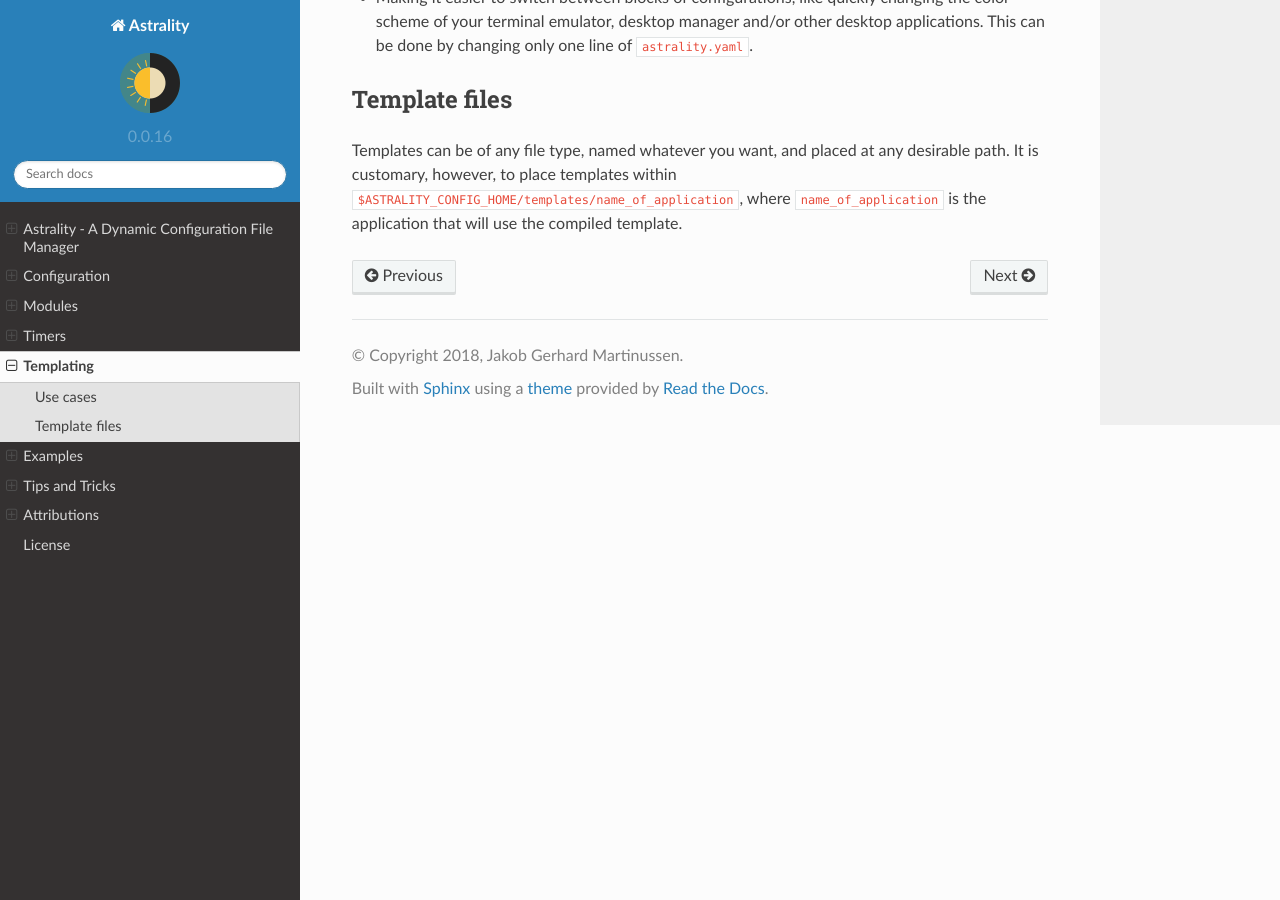
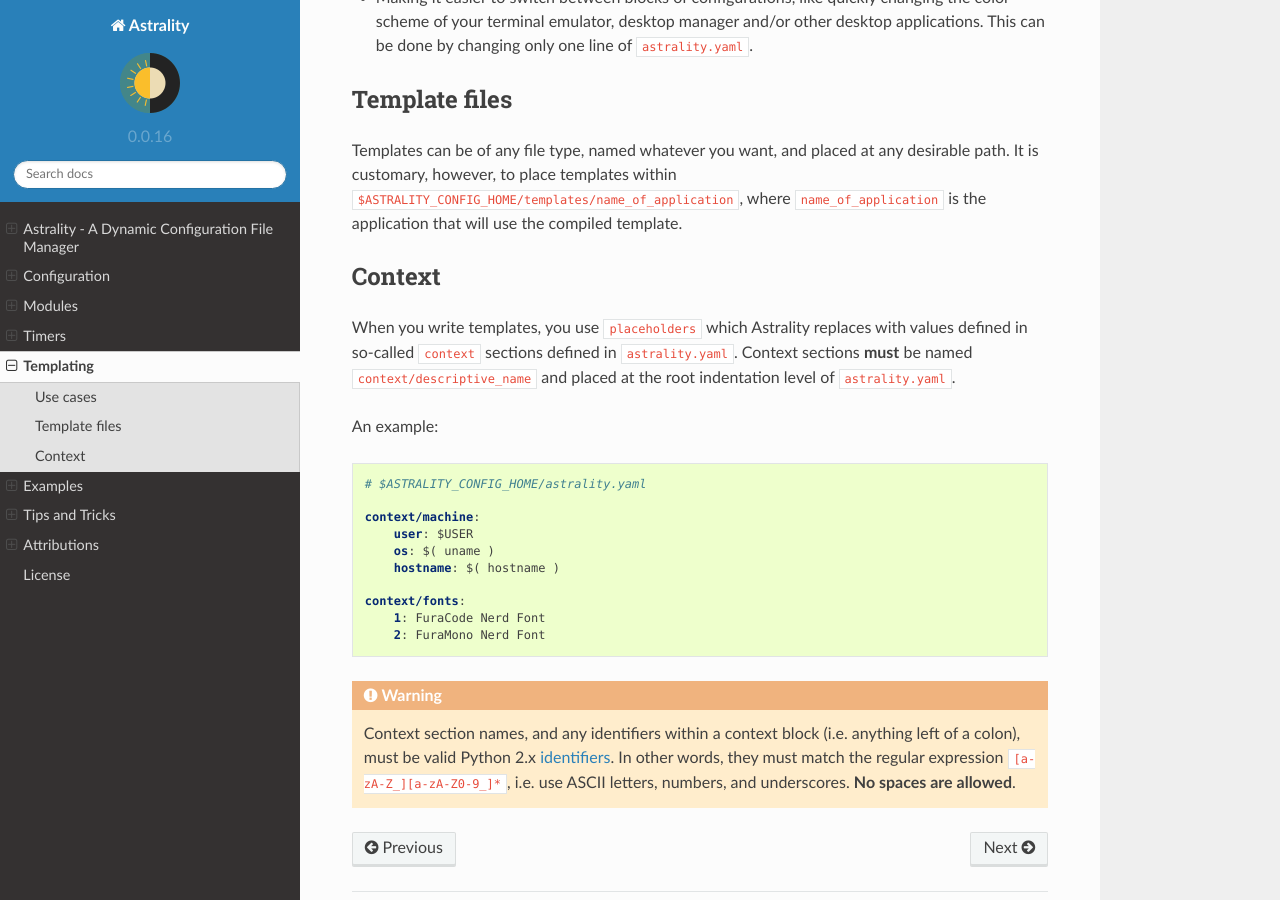
Before and after one commit to JakobGM/astrality, a Sphinx documentation site: the page built from docs/templating.rst, in a window 1280 px wide and 900 px high, scrolled down 541 px. Built offline with Sphinx 7.4.7 and the Read the Docs theme 2.0.0, drawn with Linux system fonts in a browser that asks for light colours.

Commit message:
Document context yaml sections

```diff
--- a/docs/templating.rst
+++ b/docs/templating.rst
@@ -23,3 +23,33 @@ Template files
 ==============
 
 Templates can be of any file type, named whatever you want, and placed at any desirable path. It is customary, however, to place templates within ``$ASTRALITY_CONFIG_HOME/templates/name_of_application``, where ``name_of_application`` is the application that will use the compiled template.
+
+
+.. _context:
+
+Context
+=======
+
+When you write templates, you use ``placeholders`` which Astrality replaces with values defined in so-called ``context`` sections defined in ``astrality.yaml``.
+Context sections **must** be named ``context/descriptive_name`` and placed at the root indentation level of ``astrality.yaml``.
+
+An example:
+
+.. code-block:: yaml
+
+    # $ASTRALITY_CONFIG_HOME/astrality.yaml
+
+    context/machine:
+        user: $USER
+        os: $( uname )
+        hostname: $( hostname )
+
+    context/fonts:
+        1: FuraCode Nerd Font
+        2: FuraMono Nerd Font
+
+
+.. warning::
+    Context section names, and any identifiers within a context block (i.e. anything left of a colon), must be valid Python 2.x `identifiers <http://jinja.pocoo.org/docs/2.10/api/#notes-on-identifiers>`_.
+    In other words, they must match the regular expression ``[a-zA-Z_][a-zA-Z0-9_]*``, i.e. use ASCII letters, numbers, and underscores.
+    **No spaces are allowed**.
```
